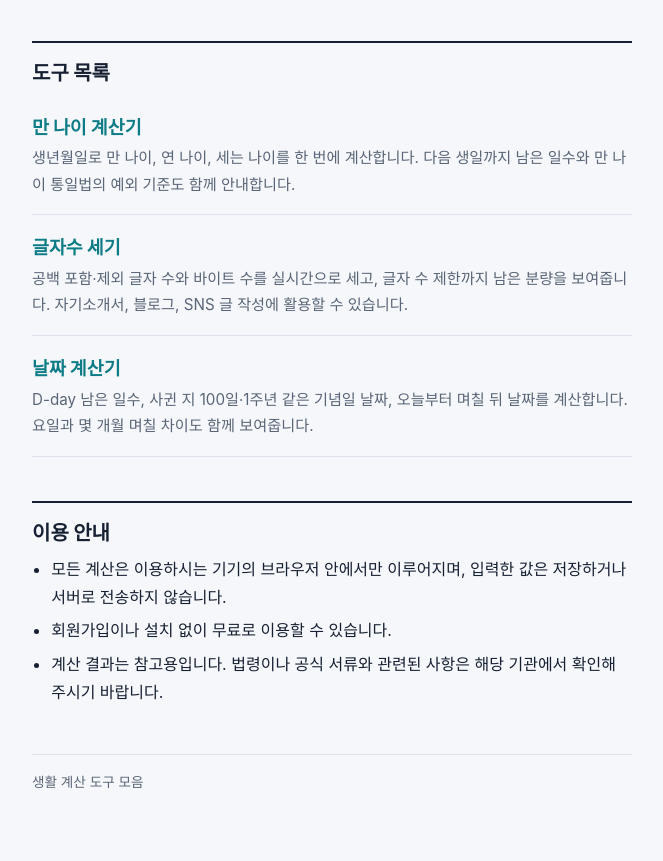
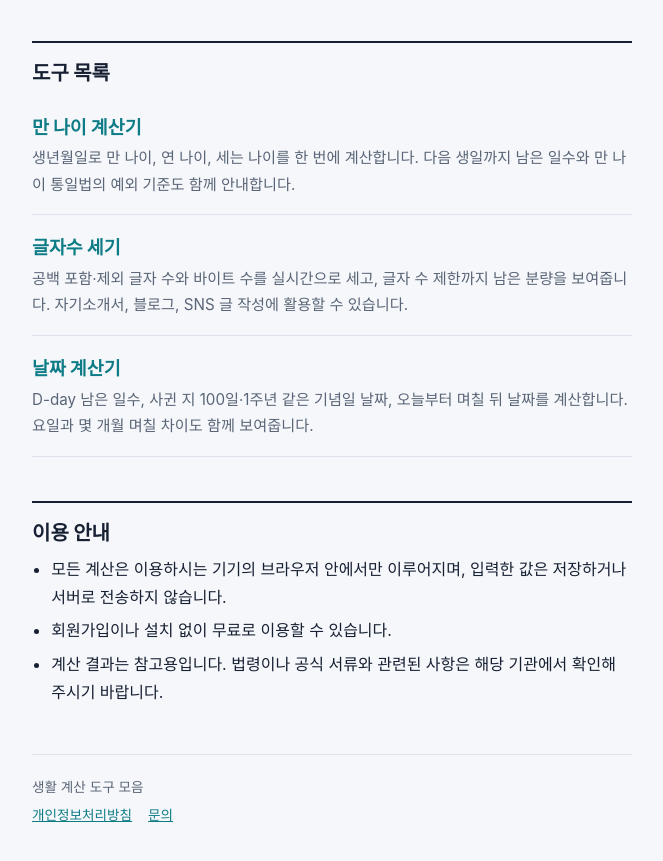
Before and after one commit to ddim8187/ddim8187.github.io, a plain HTML site: page index.html in a window 1280 px wide. Shown: the part 139-1000 px from the top of the page, without its empty margins (308-971 px from the left). Drawn offline with Linux system fonts and the light colour scheme.

Commit message:
index.html 업데이트

```diff
--- a/index.html
+++ b/index.html
@@ -51,6 +51,8 @@ a:focus-visible{outline:3px solid var(--accent); outline-offset:2px}
 ul.plain{padding-left:1.2rem; margin:.5rem 0}
 ul.plain li{margin:.35rem 0}
 footer{margin-top:3rem; padding-top:1rem; border-top:1px solid var(--line); color:var(--muted); font-size:.85rem}
+footer p{margin:.3rem 0}
+.fl a{margin-right:1rem}
 </style>
 <meta name="google-site-verification" content="zwCpUdfCWwRBVa0vwLoOv7jPIo5nC3mv9Im_DfojCVM" />
 </head>
@@ -89,7 +91,10 @@ footer{margin-top:3rem; padding-top:1rem; border-top:1px solid var(--line); colo
   <li>계산 결과는 참고용입니다. 법령이나 공식 서류와 관련된 사항은 해당 기관에서 확인해 주시기 바랍니다.</li>
 </ul>
 
-<footer>생활 계산 도구 모음</footer>
+<footer>
+<p>생활 계산 도구 모음</p>
+<p class="fl"><a href="privacy/">개인정보처리방침</a><a href="contact/">문의</a></p>
+</footer>
 </main>
 </body>
 </html>
```
